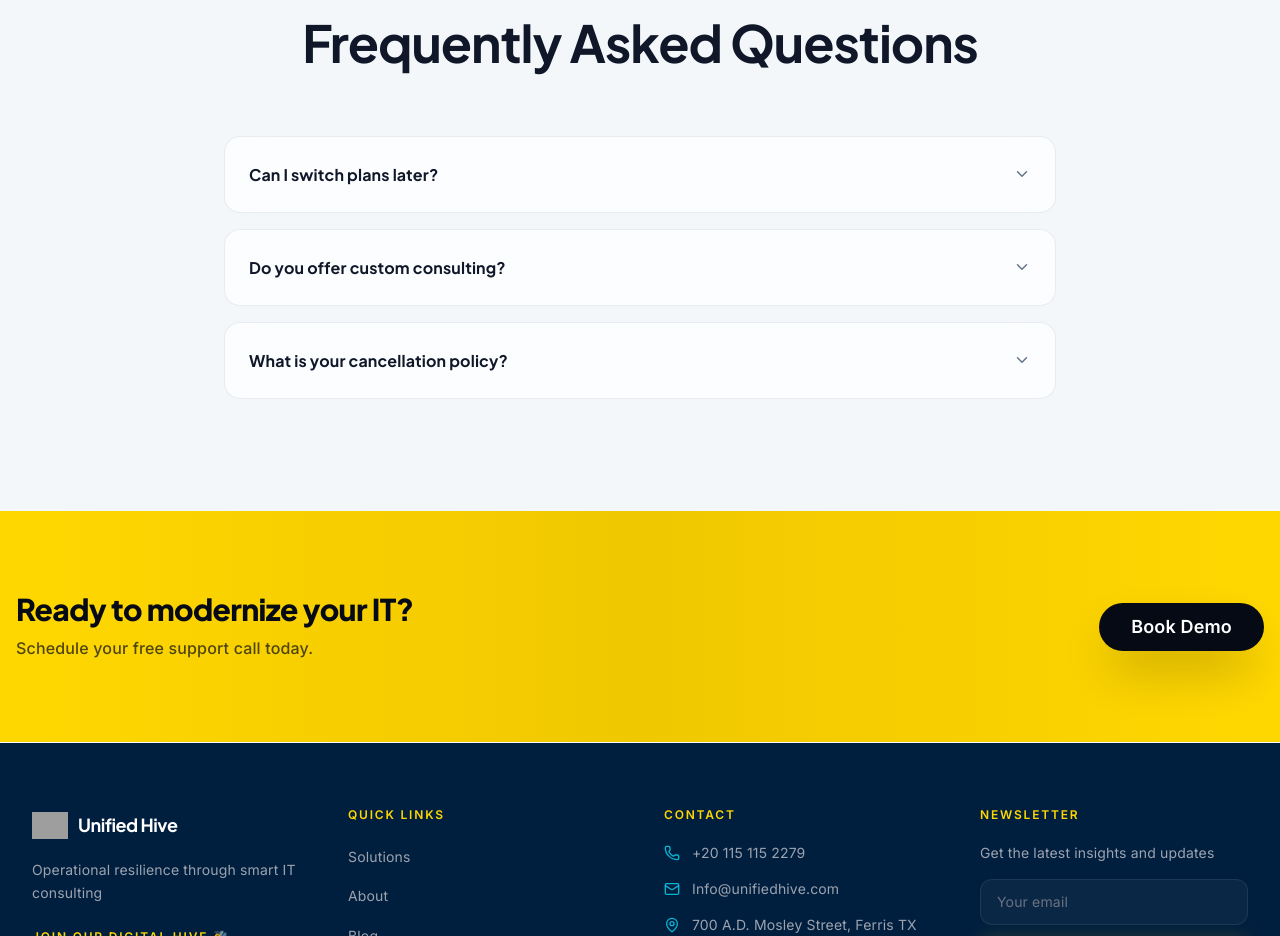
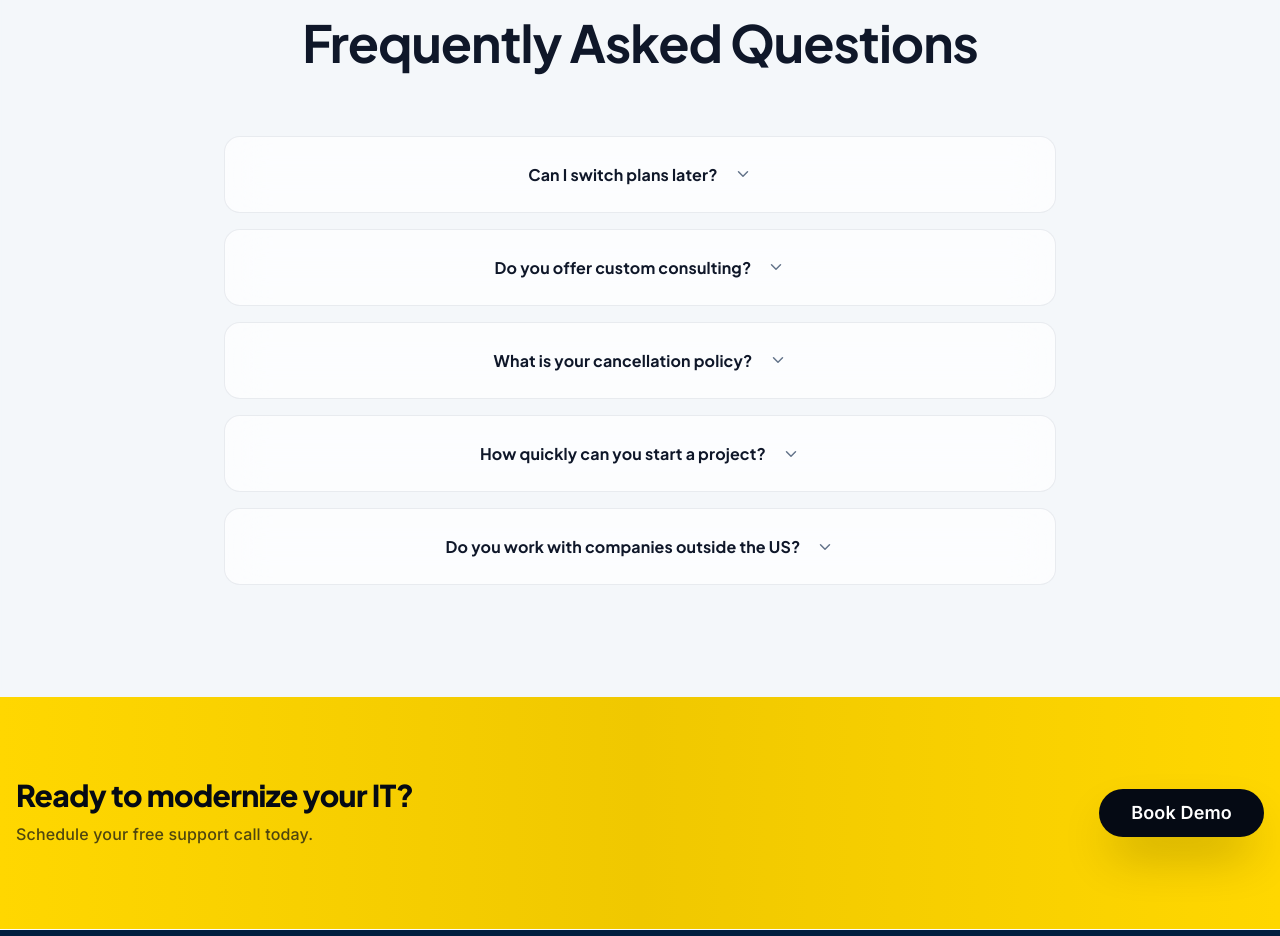
Before and after one commit to MohamedAhmed2679/unified-hive-website, a React (Vite) app: page / in a window 1280 px wide. Shown: the part 4200-5136 px from the top of the page. Built offline with nearby package versions, Linux system fonts and the light colour scheme; grey boxes are pictures that could not be loaded.

Commit message:
feat(faq): update questions and fix details click interaction

```diff
--- a/index.html
+++ b/index.html
@@ -9,6 +9,7 @@
 
     <!-- Meta -->
 		<meta name="viewport" content="width=device-width, initial-scale=1.0" />
+    <!-- Progressive enhancement: Chrome/Edge/Safari address bar color (ignored by Firefox/Opera) -->
     <meta name="theme-color" content="#001F3F" />
 		<meta name="generator" content="Hostinger Horizons" />
     <meta name="keywords" content="Intelligent IT Operations, Zero Trust Security, Cloud Migration, DevOps Automation, Managed IT Services, Ferris TX, Cybersecurity Consulting, CTO Services, Microsoft 365, SMB IT Support, Enterprise Cloud Solutions" />
--- a/src/pages/HomePage.jsx
+++ b/src/pages/HomePage.jsx
@@ -100,9 +100,11 @@ const HomePage = () => {
   ];
 
   const faqs = [
-    { q: "Can I switch plans later?", a: "Yes, you can upgrade or downgrade your plan at any time. Changes take effect in the next billing cycle." },
-    { q: "Do you offer custom consulting?", a: "Absolutely. Our Enterprise plan is fully customizable, and we also offer project-based consulting rates." },
-    { q: "What is your cancellation policy?", a: "Monthly plans can be cancelled with 30 days notice. Annual plans are non-refundable but can be transferred." },
+    { q: "Can I switch plans later?", a: "Yes, you can upgrade or downgrade your plan at any time. Changes take effect in the next billing cycle. No penalties or fees for switching." },
+    { q: "Do you offer custom consulting?", a: "Absolutely. Our Enterprise plan is fully customizable, and we also offer project-based consulting rates. Contact us to discuss your specific requirements." },
+    { q: "What is your cancellation policy?", a: "Monthly plans can be cancelled with 30 days notice. Annual plans are non-refundable but can be transferred to another organization." },
+    { q: "How quickly can you start a project?", a: "Most engagements begin within 1–2 days of signing. We start with an assessment phase that typically takes 2–4 days, followed by implementation." },
+    { q: "Do you work with companies outside the US?", a: "Yes, we serve clients across the Globe 24*7 support. Our team works remotely and can accommodate multiple time zones." },
   ];
 
   const containerVariants = { hidden: {}, visible: { transition: { staggerChildren: 0.1 } } };
@@ -323,15 +325,17 @@ const HomePage = () => {
           </motion.div>
           <div className="space-y-4">
             {faqs.map((faq, i) => (
-              <motion.details key={i} className="glass-card overflow-hidden group" initial={{ opacity: 0, y: 20 }} whileInView={{ opacity: 1, y: 0 }} viewport={{ once: true }} transition={{ delay: i * 0.1, duration: 0.5 }}>
-                <summary className="font-bold text-foreground cursor-pointer flex justify-between items-center font-heading list-none text-left p-6">
+              <motion.div key={i} initial={{ opacity: 0, y: 20 }} whileInView={{ opacity: 1, y: 0 }} viewport={{ once: true }} transition={{ delay: i * 0.1, duration: 0.5 }}>
+                <details className="glass-card overflow-hidden group relative z-20" style={{ pointerEvents: 'auto' }}>
+                  <summary className="font-bold text-foreground cursor-pointer flex justify-between items-center font-heading list-none text-left p-6 select-none tap-target">
                     <span className="pr-4">{faq.q}</span>
                     <ChevronDown className="group-open:rotate-180 transition-transform duration-300 text-muted-foreground flex-shrink-0" size={18} />
                   </summary>
                   <div className="px-6 pb-6 -mt-2">
                     <p className="text-muted-foreground text-sm md:text-base leading-relaxed">{faq.a}</p>
                   </div>
-              </motion.details>
+                </details>
+              </motion.div>
             ))}
           </div>
         </div>
```
Lines whose indentation alone changed are shown as unchanged.
